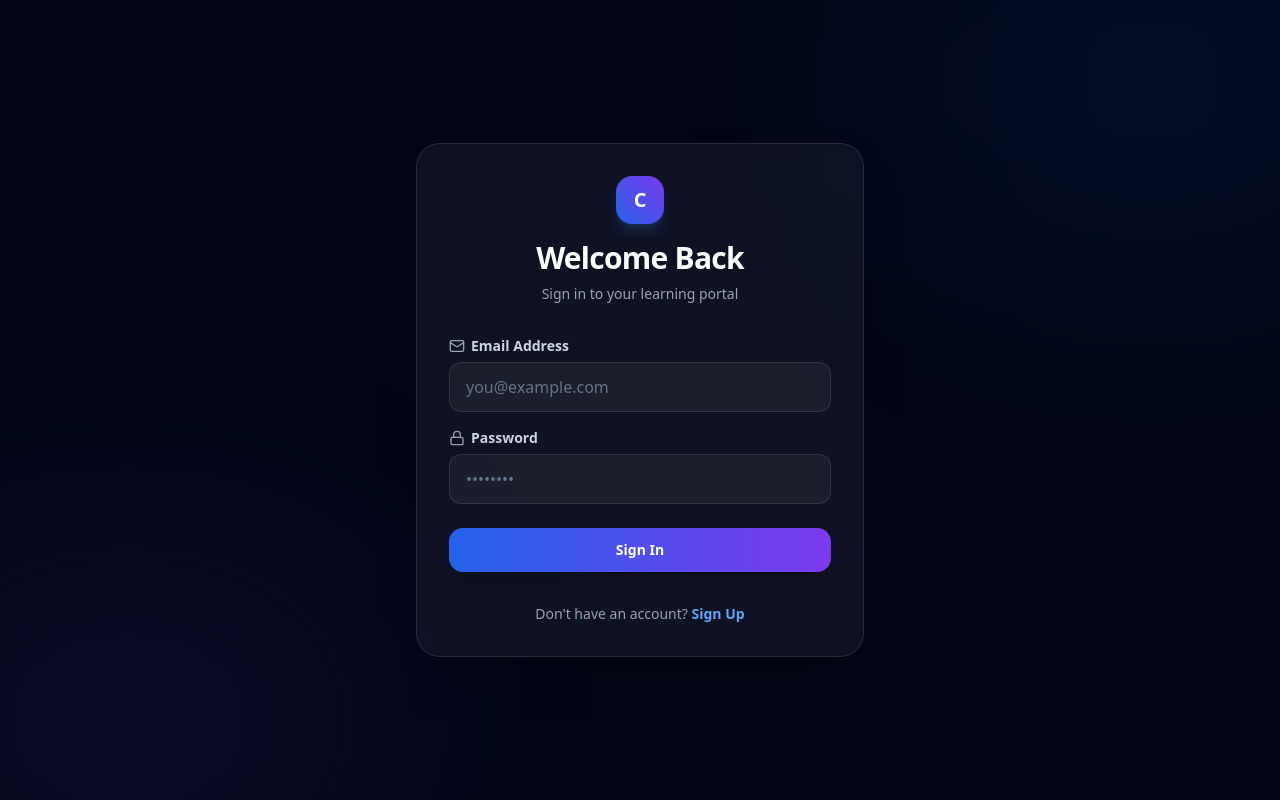
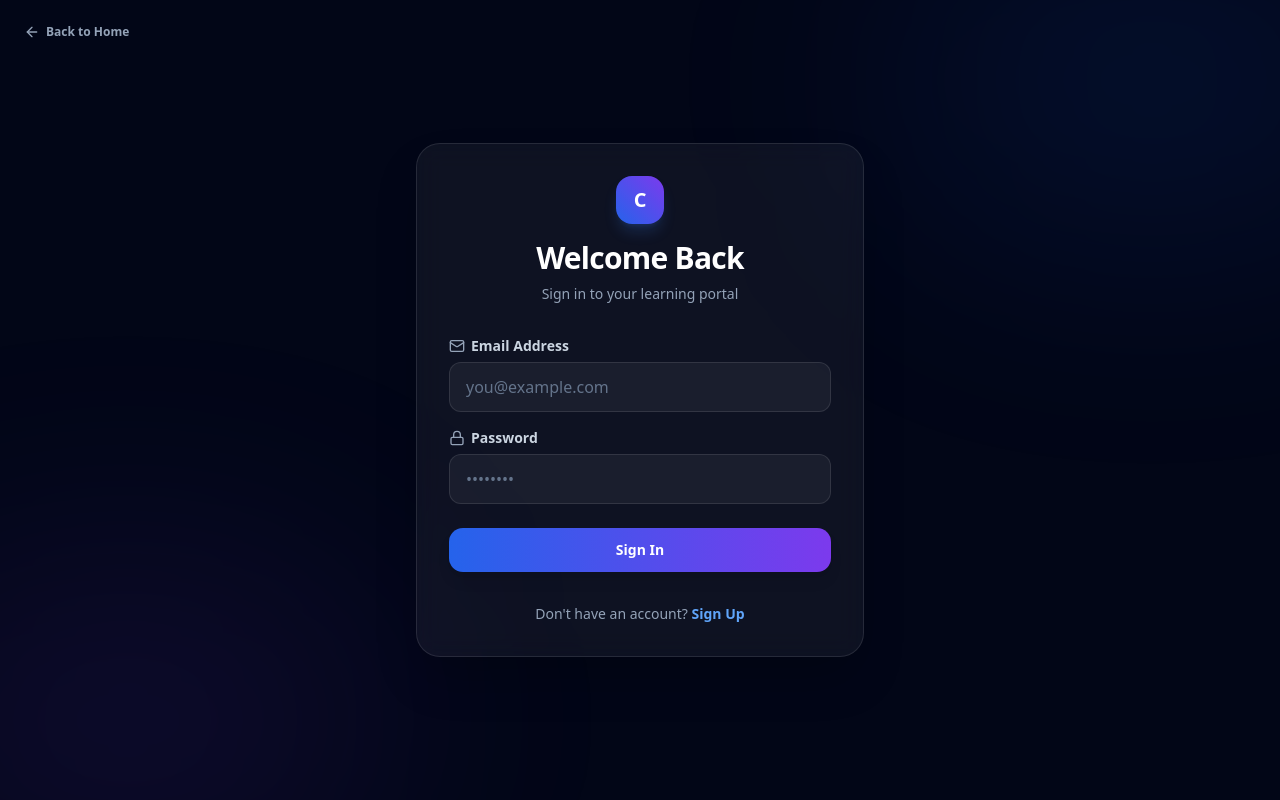
Before and after one commit to nahas2003/companio-ai, a Next.js app in the folder apps/web/: page /login in a window 1280 px wide. Built offline with nearby package versions, Linux system fonts and the light colour scheme; no server answers.

Commit message:
feat(ui): add back-to-home and back-to-dashboard navigation links to login, register, and join pages

```diff
--- a/apps/web/app/(exam)/assessments/join/page.tsx
+++ b/apps/web/app/(exam)/assessments/join/page.tsx
@@ -15,6 +15,7 @@ import {
   Award,
   BookOpen,
   ArrowRight,
+  ArrowLeft,
   User,
   AlertTriangle,
   Building,
@@ -98,6 +99,16 @@ function JoinAssessmentForm() {
 
   return (
     <div className="max-w-md mx-auto space-y-6 text-text-primary text-left pb-12 animate-fade-in pt-12">
+      {/* Navigation exit */}
+      <div className="flex justify-start">
+        <button
+          onClick={() => router.push(user ? '/dashboard' : '/')}
+          className="inline-flex items-center gap-1.5 text-xs font-bold text-text-secondary hover:text-text-primary transition duration-200 outline-none"
+        >
+          <ArrowLeft className="w-4 h-4" /> {user ? 'Back to Dashboard' : 'Back to Home'}
+        </button>
+      </div>
+
       {/* Header */}
       <div className="text-center space-y-3">
         <div className="w-16 h-16 rounded-large bg-primary/10 border border-primary/20 flex items-center justify-center text-primary mx-auto">
--- a/apps/web/app/login/page.tsx
+++ b/apps/web/app/login/page.tsx
@@ -2,6 +2,7 @@
 
 import * as React from 'react'
 import Link from 'next/link'
+import { ArrowLeft } from 'lucide-react'
 import { LoginForm } from '@/features/auth/components/LoginForm'
 import { GuestGuard } from '@/features/auth/components/GuestGuard'
 
@@ -9,6 +10,14 @@ export default function LoginPage() {
   return (
     <GuestGuard>
       <div className="relative min-h-screen bg-slate-950 flex items-center justify-center p-6 overflow-hidden">
+        {/* Back button */}
+        <Link
+          href="/"
+          className="absolute top-6 left-6 inline-flex items-center gap-1.5 text-xs font-bold text-slate-400 hover:text-white transition duration-200"
+        >
+          <ArrowLeft className="w-4 h-4" /> Back to Home
+        </Link>
+
         <div className="absolute top-[-10%] right-[-10%] w-[40%] h-[40%] rounded-full bg-blue-600/10 blur-[120px] pointer-events-none" />
         <div className="absolute bottom-[-10%] left-[-10%] w-[40%] h-[40%] rounded-full bg-violet-600/10 blur-[120px] pointer-events-none" />
 
--- a/apps/web/app/register/page.tsx
+++ b/apps/web/app/register/page.tsx
@@ -2,6 +2,7 @@
 
 import * as React from 'react'
 import Link from 'next/link'
+import { ArrowLeft } from 'lucide-react'
 import { RegisterForm } from '@/features/auth/components/RegisterForm'
 import { GuestGuard } from '@/features/auth/components/GuestGuard'
 
@@ -9,6 +10,14 @@ export default function RegisterPage() {
   return (
     <GuestGuard>
       <div className="relative min-h-screen bg-slate-950 flex items-center justify-center p-6 overflow-hidden">
+        {/* Back button */}
+        <Link
+          href="/"
+          className="absolute top-6 left-6 inline-flex items-center gap-1.5 text-xs font-bold text-slate-400 hover:text-white transition duration-200"
+        >
+          <ArrowLeft className="w-4 h-4" /> Back to Home
+        </Link>
+
         <div className="absolute top-[-10%] right-[-10%] w-[40%] h-[40%] rounded-full bg-blue-600/10 blur-[120px] pointer-events-none" />
         <div className="absolute bottom-[-10%] left-[-10%] w-[40%] h-[40%] rounded-full bg-violet-600/10 blur-[120px] pointer-events-none" />
 
```
Also changed, not shown: 1 other file (tests, documents, lock files or other folders).
